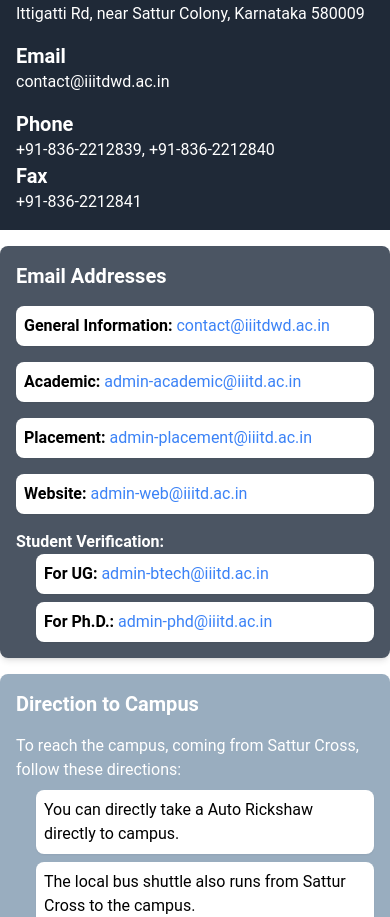
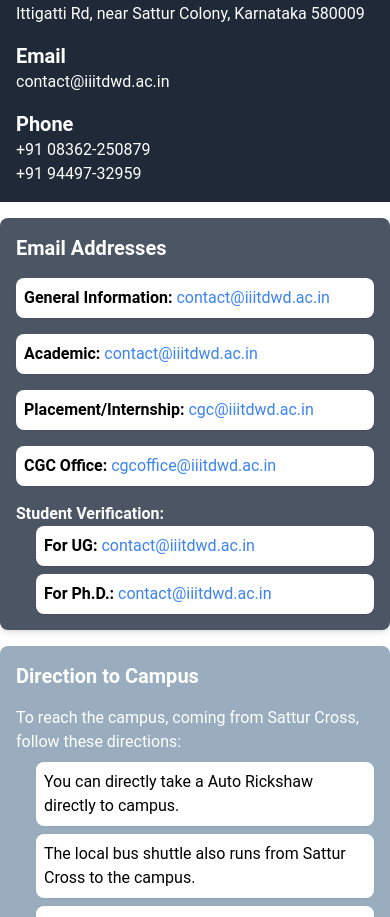
Before and after one commit to Velocity-IIITDWD/iiitdwd.ac.in, a Next.js app: page /contact in a window 390 px wide. Shown: the part 940-1857 px from the top of the page. Built offline with nearby package versions, Linux system fonts and the light colour scheme.

Commit message:
updating emails and phone numbers

```diff
--- a/app/(campus)/events/page.tsx
+++ b/app/(campus)/events/page.tsx
@@ -34,6 +34,8 @@ function ComponentEvent({ index }: ComponentEventProps) {
         className="w-full h-72 object-cover rounded-lg"
         src={eventImageSrc}
         alt="Weekly Events"
+        width="300"
+        height="300"
       />
       <div className="mt-8">
         <h2 className="text-2xl text-cardText font-bold">
--- a/app/contact/page.tsx
+++ b/app/contact/page.tsx
@@ -82,11 +82,8 @@ const ContactPage: React.FC = () => {
           </div>
           <div>
             <h3 className="text-xl font-bold">Phone</h3>
-            <p>+91-836-2212839, +91-836-2212840</p>
-          </div>
-          <div>
-            <h3 className="text-xl font-bold">Fax</h3>
-            <p>+91-836-2212841</p>
+            <p>+91 08362-250879</p>
+            <p>+91 94497-32959</p>
           </div>
         </div>
       </div>
@@ -100,35 +97,35 @@ const ContactPage: React.FC = () => {
             <ul className="list-none space-y-4">
               <li className="p-2 bg-white rounded-lg shadow-sm hover:shadow-md transition-shadow">
                 <strong>General Information:</strong>{' '}
-                <a href="mailto:info@iiitd.ac.in" className="text-blue-500">
+                <a href="mailto:contact@iiitdwd.ac.in" className="text-blue-500">
                   contact@iiitdwd.ac.in
                 </a>
               </li>
               <li className="p-2 bg-white rounded-lg shadow-sm hover:shadow-md transition-shadow">
                 <strong>Academic:</strong>{' '}
                 <a
-                  href="mailto:admin-academic@iiitd.ac.in"
+                  href="mailto:contact@iiitdwd.ac.in"
                   className="text-blue-500"
                 >
-                  admin-academic@iiitd.ac.in
+                  contact@iiitdwd.ac.in
                 </a>
               </li>
               <li className="p-2 bg-white rounded-lg shadow-sm hover:shadow-md transition-shadow">
-                <strong>Placement:</strong>{' '}
+                <strong>Placement/Internship:</strong>{' '}
                 <a
-                  href="mailto:admin-placement@iiitd.ac.in"
+                  href="mailto:cgc@iiitdwd.ac.in"
                   className="text-blue-500"
                 >
-                  admin-placement@iiitd.ac.in
+                  cgc@iiitdwd.ac.in
                 </a>
               </li>
               <li className="p-2 bg-white rounded-lg shadow-sm hover:shadow-md transition-shadow">
-                <strong>Website:</strong>{' '}
+                <strong>CGC Office:</strong>{' '}
                 <a
-                  href="mailto:admin-web@iiitd.ac.in"
+                  href="mailto:cgcoffice@iiitdwd.ac.in                  "
                   className="text-blue-500"
                 >
-                  admin-web@iiitd.ac.in
+                  cgcoffice@iiitdwd.ac.in
                 </a>
               </li>
               <li>
@@ -137,20 +134,20 @@ const ContactPage: React.FC = () => {
                   <li className="p-2 bg-white rounded-lg shadow-sm hover:shadow-md transition-shadow">
                     <strong>For UG:</strong>{' '}
                     <a
-                      href="mailto:admin-btech@iiitd.ac.in"
+                      href="mailto:contact@iiitdwd.ac.in"
                       className="text-blue-500"
                     >
-                      admin-btech@iiitd.ac.in
+                      contact@iiitdwd.ac.in
                     </a>
                   </li>
 
                   <li className="p-2 bg-white rounded-lg shadow-sm hover:shadow-md transition-shadow">
                     <strong>For Ph.D.:</strong>{' '}
                     <a
-                      href="mailto:admin-phd@iiitd.ac.in"
+                      href="mailto:contact@iiitdwd.ac.in"
                       className="text-blue-500"
                     >
-                      admin-phd@iiitd.ac.in
+                      contact@iiitdwd.ac.in
                     </a>
                   </li>
                 </ul>
```
